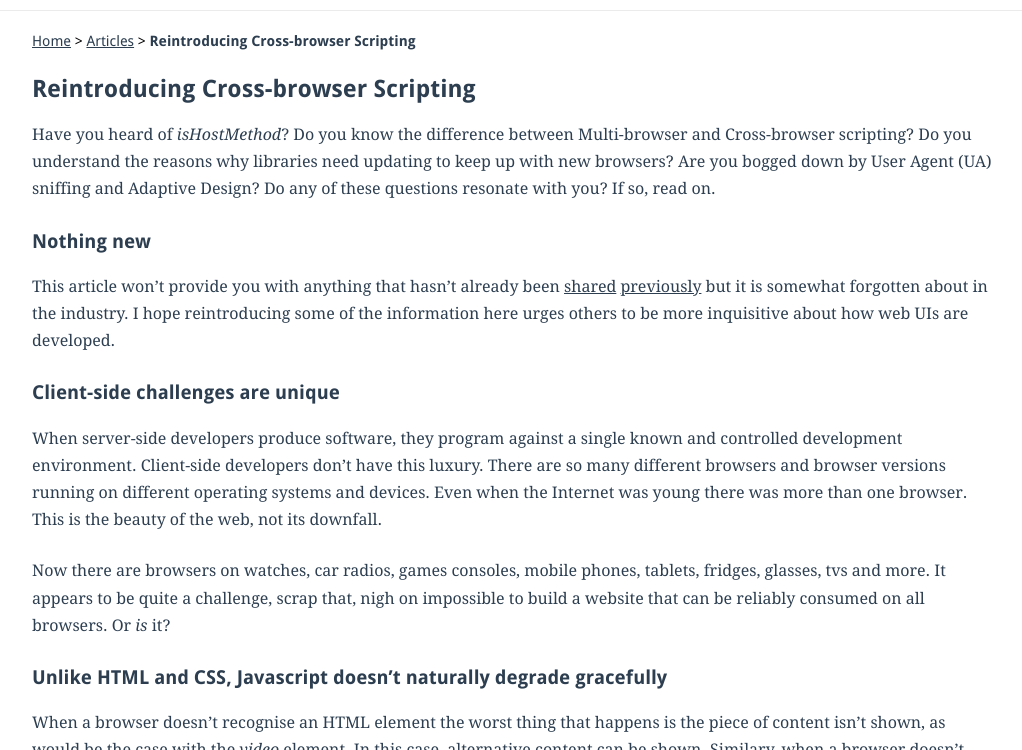
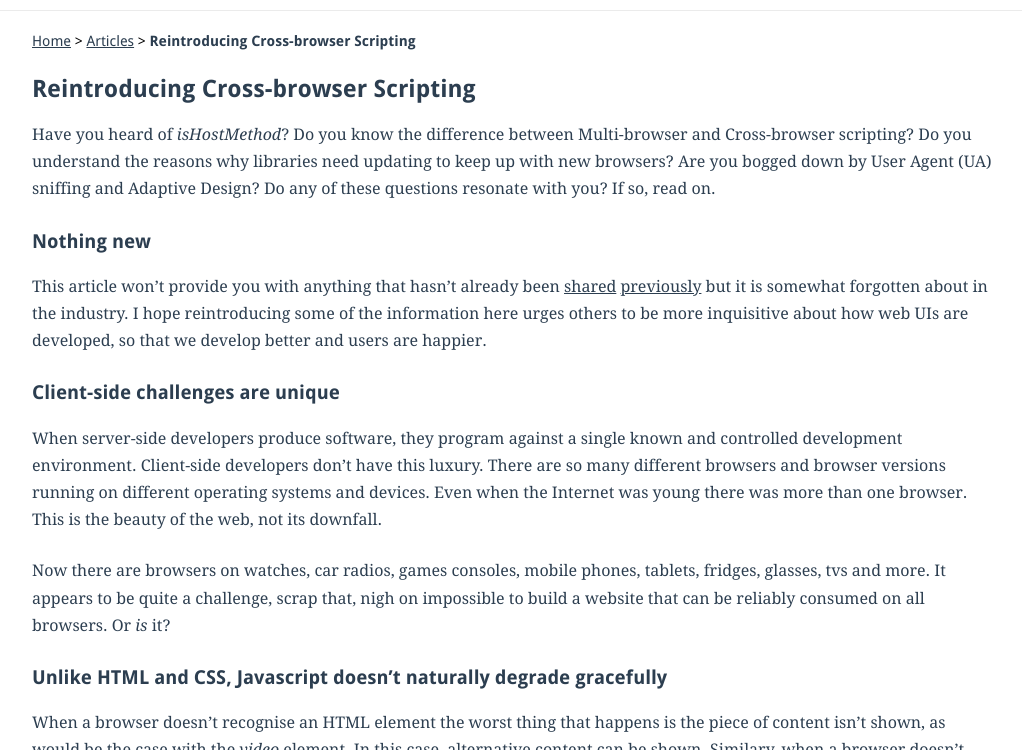
Before and after one commit to adamsilver/adamsilver.io-jekyll, a Jekyll site: the page built from _posts/2014-11-01-reintroducing-cross-browser-scripting.md, in a window 1280 px wide and 900 px high, cut to the strip 150-900 px from the top of the window. Shown: the whole strip, without its empty margins (128-1150 px from the left). Built offline with Jekyll 4.4.1, drawn with Linux system fonts in a browser that asks for light colours; Markdown is read by kramdown in place of the engine named in the settings.

Commit message:
published reintroducing cross browser scripting article

```diff
--- a/_posts/2014-11-01-reintroducing-cross-browser-scripting.md
+++ b/_posts/2014-11-01-reintroducing-cross-browser-scripting.md
@@ -9,7 +9,7 @@ Have you heard of *isHostMethod*? Do you know the difference between Multi-brows
 
 ## Nothing new
 
-This article won't provide you with anything that hasn't already been [shared](http://peter.michaux.ca/articles/feature-detection-state-of-the-art-browser-scripting) [previously](http://www.twitter.com/cinsoft) but it is somewhat forgotten about in the industry. I hope reintroducing some of the information here urges others to be more inquisitive about how web UIs are developed.
+This article won't provide you with anything that hasn't already been [shared](http://peter.michaux.ca/articles/feature-detection-state-of-the-art-browser-scripting) [previously](http://www.twitter.com/cinsoft) but it is somewhat forgotten about in the industry. I hope reintroducing some of the information here urges others to be more inquisitive about how web UIs are developed, so that we develop better and users are happier.
 
 ## Client-side challenges are unique
 
```
